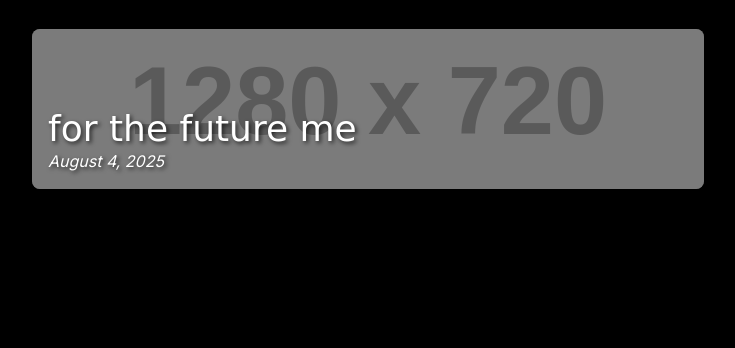
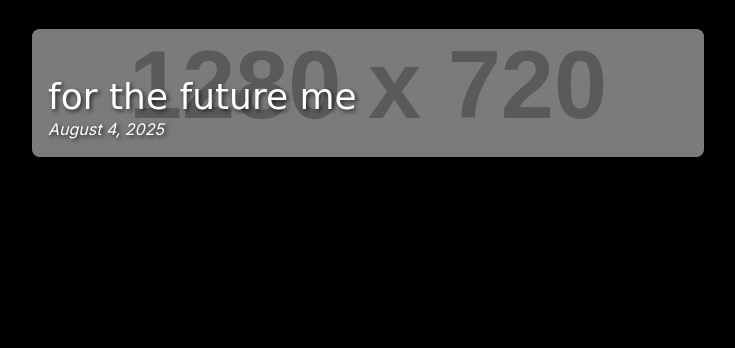
Before and after one commit to myboyonlybreakshisfavoritetoys/cents, a plain HTML site: page collection.html in a window 1280 px wide. Shown: the part 413-761 px from the top of the page, without its empty margins (272-1007 px from the left). Drawn offline with nearby package versions, Linux system fonts and the light colour scheme; grey boxes are pictures that could not be loaded; placeholder pictures from the web are drawn by us; a web font is replaced by a local one.

Commit message:
Update collection.html

```diff
--- a/collection.html
+++ b/collection.html
@@ -95,7 +95,7 @@
         .blog-post-card {
             position: relative;
             width: 100%;
-            height: 10rem; /* Adjusted height for a thinner, list-like appearance */
+            height: 8rem; /* Adjusted height for a thinner, list-like appearance */
             background-size: cover;
             background-position: center;
             background-repeat: no-repeat;
```
